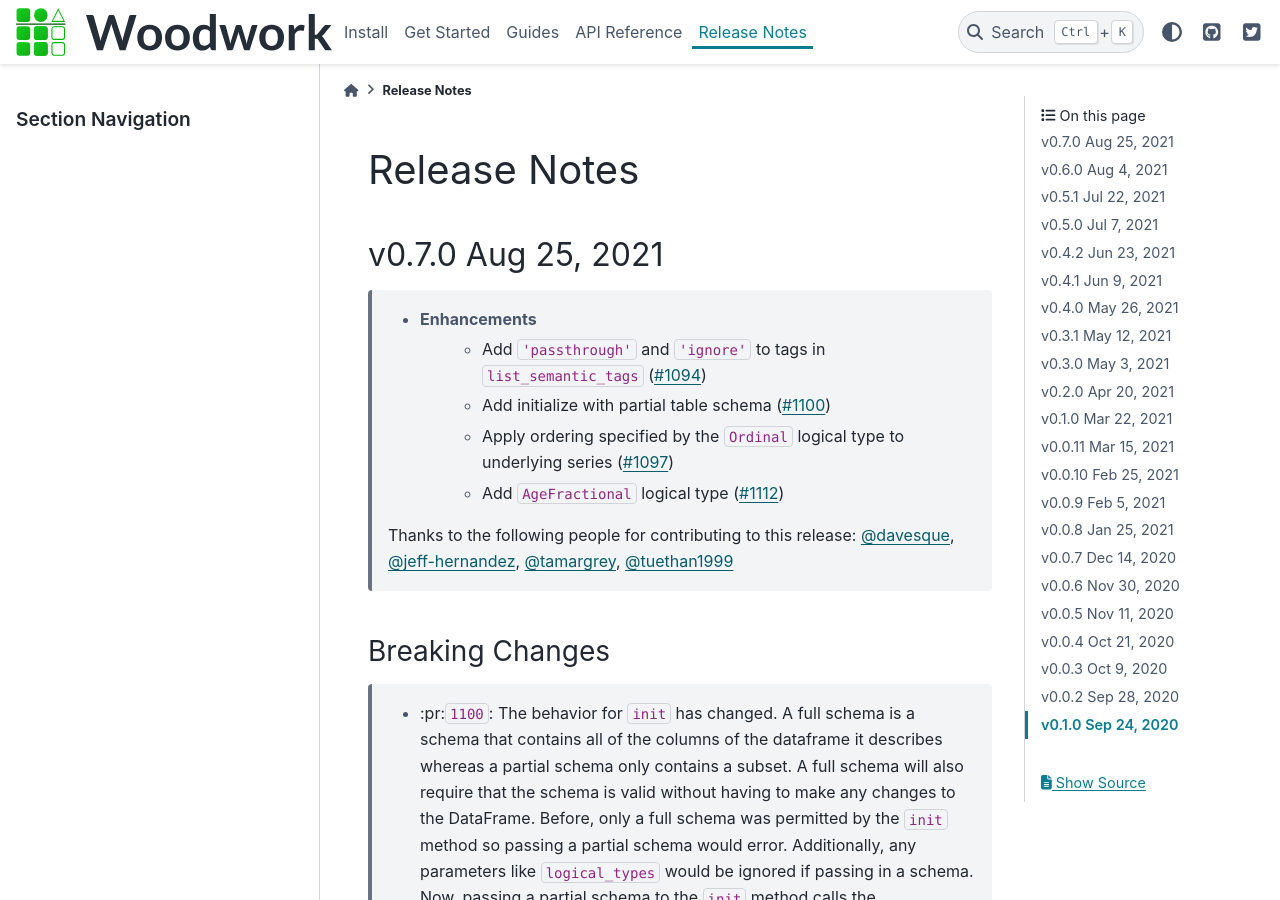
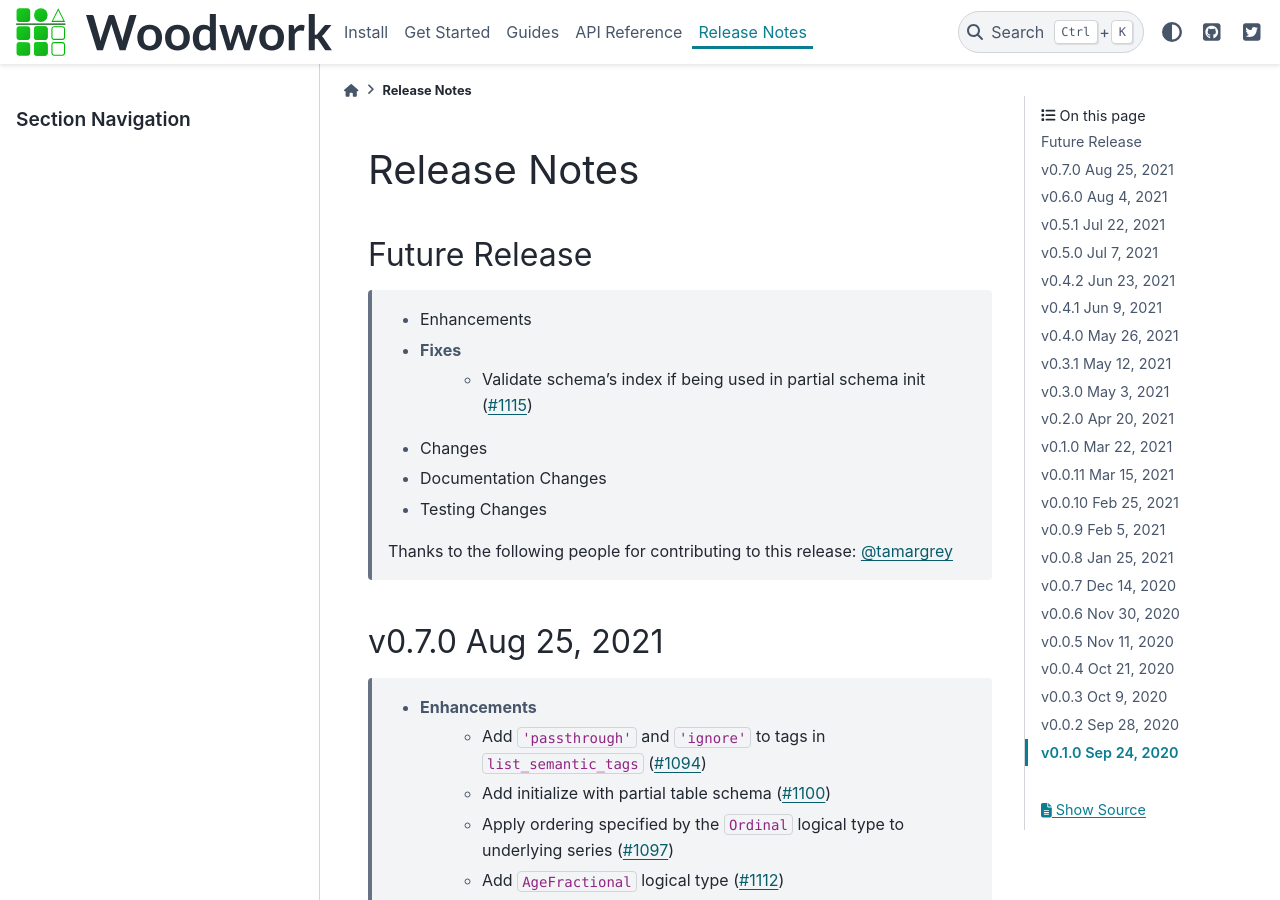
Before and after one commit to alteryx/woodwork, a Sphinx documentation site: the page built from docs/source/release_notes.rst, in a window 1280 px wide and 900 px high. Built offline with Sphinx 7.4.7 and the PyData theme 0.15.4, drawn with Linux system fonts in a browser that asks for light colours; comment, search, counter and statistics services are not loaded.

Commit message:
Add release note

```diff
--- a/docs/source/release_notes.rst
+++ b/docs/source/release_notes.rst
@@ -3,15 +3,17 @@
 Release Notes
 -------------
 
-.. Future Release
-  ===============
-  * Enhancements
-  * Fixes
-  * Changes
-  * Documentation Changes
-  * Testing Changes
+Future Release
+===============
+    * Enhancements
+    * Fixes
+        * Validate schema's index if being used in partial schema init (:pr:`1115`)
+    * Changes
+    * Documentation Changes
+    * Testing Changes
 
-.. Thanks to the following people for contributing to this release:
+    Thanks to the following people for contributing to this release:
+    :user:`tamargrey`
 
 v0.7.0 Aug 25, 2021
 ===================
```
